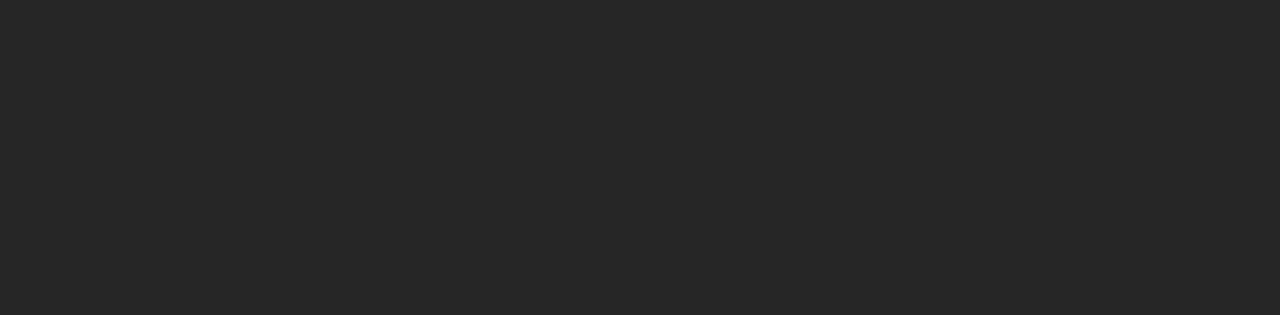
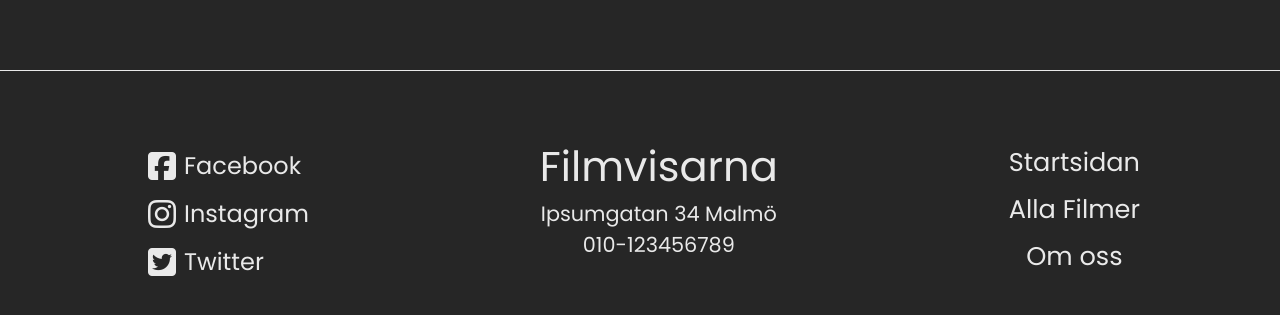
Before and after one commit to Marko350/filmvisarna, a React (Create React App) app: page / in a window 1280 px wide. Shown: the part 609-924 px from the top of the page. Before the commit the page ends 800 px from the top, so only its background shows below. Built offline with nearby package versions, Linux system fonts and the light colour scheme; no server answers; a web font is replaced by a local one.

Commit message:
Created Footer component and css

```diff
--- a/src/App.js
+++ b/src/App.js
@@ -6,6 +6,7 @@ import StartPage from "./pages/StartPage";
 import MovieDetails from "./pages/MovieDetails";
 import Start from "./pages/Start";
 import Navbar from "./components/Navbar";
+import Footer from "./components/Footer";
 
 function App() {
   return (
@@ -18,6 +19,7 @@ function App() {
           <Route exact path="/movie-list" component={MovieList} />
           <Route exact path="/movie-list/:id" component={MovieDetails} />
           <Route exact path="/test" component={Start} />
+          <Footer />
         </MovieProvider>
       </BrowserRouter>
     </div>
--- /dev/null
+++ b/src/components/Footer.jsx
@@ -0,0 +1,66 @@
+import { useHistory } from "react-router-dom";
+import styles from "../css/Footer.module.css";
+
+const Footer = () => {
+  const history = useHistory();
+  return (
+    <div className={styles.container}>
+      <div className={styles.mobile}>
+        <h1>Filmvisarna</h1>
+        <div className={styles.info}>
+          <div className={styles.icons}>
+            <a href="https://www.facebook.com/">
+              <i className="fab fa-facebook-square"></i>
+            </a>
+            <a href="https://www.instagram.com/">
+              <i className="fab fa-instagram"></i>
+            </a>
+            <a href="https://twitter.com/">
+              <i className="fab fa-twitter-square"></i>
+            </a>
+          </div>
+          <p>Ipsumgatan 34 Malmö</p>
+          <p>010-123456789</p>
+        </div>
+      </div>
+      <div className={styles.desktopContainer}>
+        <div className={styles.ipad}>
+          <div className={styles.icons}>
+            <div className={styles.socialMedia}>
+              <a href="https://www.facebook.com/">
+                <i className="fab fa-facebook-square"></i>
+                <span>Facebook</span>
+              </a>
+            </div>
+            <div className={styles.socialMedia}>
+              <a href="https://www.instagram.com/">
+                <i className="fab fa-instagram"></i>
+                <span>Instagram</span>
+              </a>
+            </div>
+            <div className={styles.socialMedia}>
+              <a href="https://twitter.com/">
+                <i className="fab fa-twitter-square"></i>
+                <span>Twitter</span>
+              </a>
+            </div>
+          </div>
+        </div>
+        <div className={styles.info}>
+          <div className={styles.ipad}>
+            <h1>Filmvisarna</h1>
+            <p>Ipsumgatan 34 Malmö</p>
+            <p>010-123456789</p>
+          </div>
+        </div>
+        <div className={styles.links}>
+          <span onClick={() => history.push("/")}>Startsidan</span>
+          <span onClick={() => history.push("/movie-list")}>Alla Filmer</span>
+          <span onClick={() => history.push("/about")}>Om oss</span>
+        </div>
+      </div>
+    </div>
+  );
+};
+
+export default Footer;
--- /dev/null
+++ b/src/css/Footer.module.css
@@ -0,0 +1,104 @@
+.container {
+  text-align: center;
+  margin-top: 3rem;
+  padding-top: 2rem;
+  border-top: 1px solid #e9e9e9;
+}
+
+.info {
+  display: flex;
+  flex-direction: column;
+  align-items: center;
+  margin-bottom: 2rem;
+}
+
+.container a {
+  color: #e9e9e9;
+  cursor: pointer;
+}
+
+.icons i {
+  padding: 0.5rem;
+  font-size: 2.5rem;
+}
+
+.links,
+.ipad {
+  display: none;
+}
+
+.links span {
+  cursor: pointer;
+}
+
+@media only screen and (min-width: 768px) {
+  .mobile {
+    display: none;
+  }
+
+  .container {
+    margin-bottom: 2rem;
+  }
+
+  .links,
+  .ipad {
+    display: flex;
+    flex-direction: column;
+  }
+
+  .socialMedia a {
+    font-size: 1.2rem;
+    text-decoration: none;
+  }
+
+  .socialMedia a {
+    display: flex;
+    align-items: center;
+  }
+
+  .socialMedia i {
+    font-size: 1.5rem;
+  }
+
+  .links {
+    font-size: 1.2rem;
+  }
+
+  .links span {
+    padding-bottom: 0.5rem;
+  }
+
+  .desktopContainer {
+    display: flex;
+    justify-content: space-between;
+    align-items: center;
+    width: 80%;
+    max-width: 1000px;
+    margin-left: auto;
+    margin-right: auto;
+  }
+}
+
+@media only screen and (min-width: 1200px) {
+  .container {
+    margin-bottom: 4rem;
+    padding-top: 4rem;
+    margin-top: 5rem;
+  }
+
+  .socialMedia a {
+    font-size: 1.5rem;
+  }
+
+  .socialMedia i {
+    font-size: 2rem;
+  }
+
+  .links {
+    font-size: 1.6rem;
+  }
+
+  .ipad {
+    font-size: 1.3rem;
+  }
+}
```
